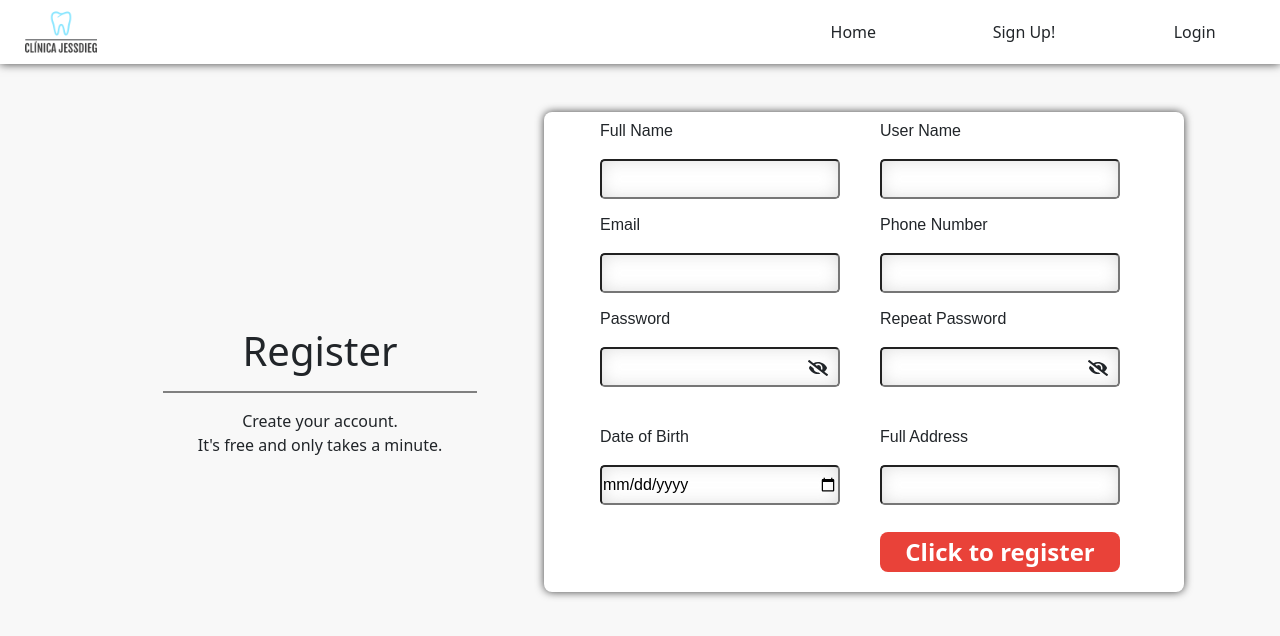
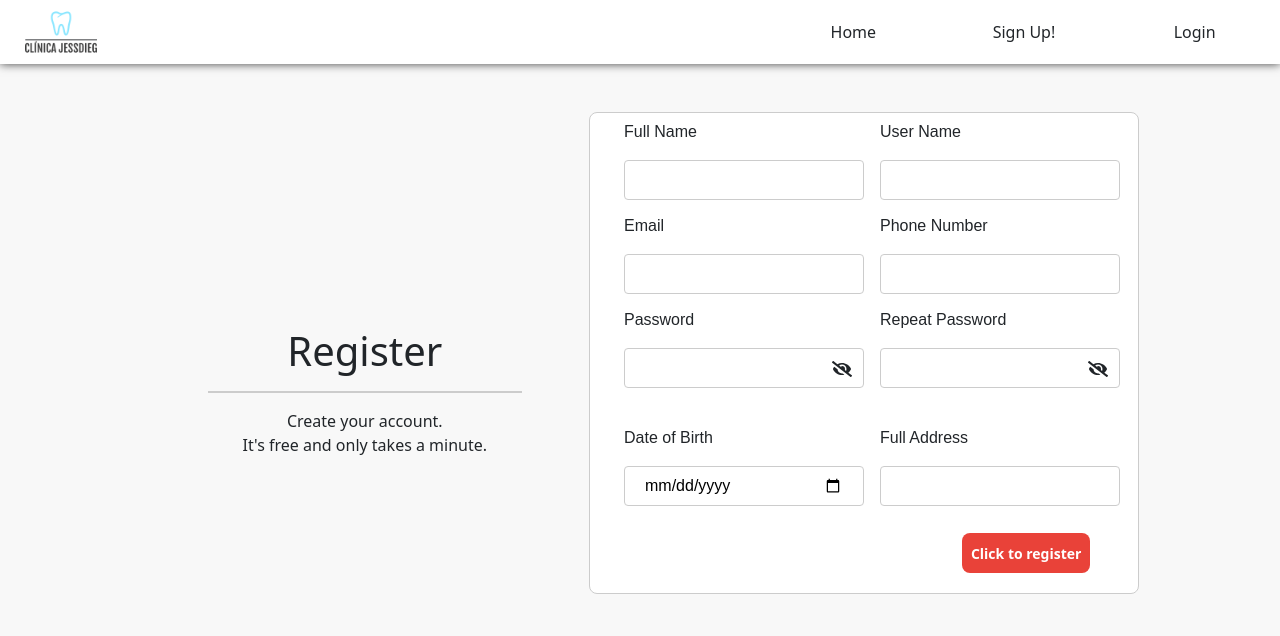
Before and after one commit to diegogb-08/Front-End-with-Reactjs, a React (Create React App) app: page /register in a window 1280 px wide. Shown: the top 636 px of the page. Built offline with nearby package versions, Linux system fonts and the light colour scheme.

Commit message:
input changed to smart line and modal set up

```diff
--- a/src/components/Config/Config.css
+++ b/src/components/Config/Config.css
@@ -4,6 +4,7 @@
     align-items: center;
     cursor: pointer;
     transition: 0.3s;
+    margin-bottom: 1rem;
 }
 
 .configComponent:hover{
--- a/src/components/Input/Input.css
+++ b/src/components/Input/Input.css
@@ -9,8 +9,14 @@
     height: 2.5rem;
     width: 15rem;
     background-color: white;
-    border-radius: 0.3rem;
-    box-shadow: inset 0px 0px 20px -5px rgba(187, 187, 187, 0.75);
+    border-radius: 4px;
+    padding: 12px 20px;
+    border: 1px solid #ccc;
+    display: inline-block;
+}
+
+.input:hover{
+    border: 1px solid rgb(77, 89, 252);
 }
 
 .iconInput {
--- a/src/components/Submit/Submit.css
+++ b/src/components/Submit/Submit.css
@@ -1,11 +1,11 @@
 .submitBtn {
     height: 2.5rem;
-    width: 15rem;
+    width: 8rem;
     border-radius: 0.5rem;
     background-color: #e94239;
     color: white;
     font-weight: bold;
-    font-size: 1.5rem;
+    font-size: 14px;
     border: none;
     cursor: pointer;
 }
--- a/src/containers/ModalForm/ModalForm.css
+++ b/src/containers/ModalForm/ModalForm.css
@@ -0,0 +1,12 @@
+.formModal{
+    display: flex;
+    flex-direction: column;
+    justify-content: center;
+    align-items: center;
+}
+
+.onHide {
+    display: flex;
+    justify-content: center;
+    align-items: center;
+}
--- a/src/containers/ModalForm/ModalForm.jsx
+++ b/src/containers/ModalForm/ModalForm.jsx
@@ -1,34 +1,5 @@
 import React from 'react'
-import Modal from 'react-bootstrap/Modal'
-import Button from 'react-bootstrap/Button'
-
-function MyVerticallyCenteredModal(props) {
-    return (
-      <Modal
-        {...props}
-        size="lg"
-        aria-labelledby="contained-modal-title-vcenter"
-        centered
-      >
-        <Modal.Header closeButton>
-          <Modal.Title id="contained-modal-title-vcenter">
-            Modal heading
-          </Modal.Title>
-        </Modal.Header>
-        <Modal.Body>
-          <h4>Centered Modal</h4>
-          <p>
-            Cras mattis consectetur purus sit amet fermentum. Cras justo odio,
-            dapibus ac facilisis in, egestas eget quam. Morbi leo risus, porta ac
-            consectetur ac, vestibulum at eros.
-          </p>
-        </Modal.Body>
-        <Modal.Footer>
-          <Button onClick={props.onHide}>Close</Button>
-        </Modal.Footer>
-      </Modal>
-    );
-  }
+import PopUpModal from './PopUpModal';
 
 function ModalForm() {
     const [modalShow, setModalShow] = React.useState(false);
@@ -39,7 +10,7 @@ function ModalForm() {
           Update User
         </div>
 
-        <MyVerticallyCenteredModal
+        <PopUpModal
           show={modalShow}
           onHide={() => setModalShow(false)}
         />
--- /dev/null
+++ b/src/containers/ModalForm/PopUpModal.jsx
@@ -0,0 +1,42 @@
+import React from 'react'
+import Modal from 'react-bootstrap/Modal'
+import Input from '../../components/Input/Input';
+import Submit from '../../components/Submit/Submit';
+import './ModalForm.css'
+
+function PopUpModal(props) {
+    const submit = async () => {
+
+    }
+
+    return (
+      <Modal
+        {...props}
+        // aria-labelledby="contained-modal-title-vcenter"
+        centered
+      >
+        <Modal.Header>
+          <Modal.Title id="contained-modal-title-vcenter">
+            Update your profile!
+          </Modal.Title>
+        </Modal.Header>
+        <Modal.Body>
+            <div className="formModal">
+                <Input type='text' name='fullName' title='Full Name' lenght='30'/>
+                <Input type='text' name='userName' title='User Name' lenght='30' />
+                <Input type='email' name='email' title='Email' lenght='30' />
+                <Input type='number' name='phoneNumber' title='Phone Number' lenght='12' />
+                <Input type='text' name='address' title='Full Address' lenght='250'/>
+            </div>
+        </Modal.Body>
+        <Modal.Footer>
+            <div className="onHide" onClick={props.onHide}>
+                <Submit type='submit' name='update' onClick={()=>submit()} title='Update Profile' />
+            </div>
+
+        </Modal.Footer>
+      </Modal>
+    );
+}
+
+export default PopUpModal
--- a/src/containers/Register/Register.css
+++ b/src/containers/Register/Register.css
@@ -27,12 +27,12 @@
 .line{
     width: 70%;
     height: 0.1rem;
-    background-color: gray;
+    background-color: #ccc;
     margin-top: 1rem;
     margin-bottom: 1rem;
 }
 .columnCardRegister{
-    width: 50%;
+    width: 43%;
     height: 100%;
 }
 
@@ -43,7 +43,7 @@
     justify-content: center;
     align-items: center;
     border-radius: 0.5rem;
-    box-shadow: 0px 0px 9px 0px rgba(0,0,0,0.75);
+    border: 1px solid #ccc;
     background-color: white;
 }
 .cardRegister {
@@ -52,7 +52,7 @@
     justify-content: center;
     align-items: center;
     height: 25rem;
-    width: 35rem;
+    width: 30rem;
 }
 
 .messageSubmit {
@@ -60,14 +60,22 @@
     flex-direction: row;
     justify-content: center;
     align-items: center;
+    width: 100%;
 }
 
 .message {
     color: red;
     height: 5rem;
-    width: 17rem;
+    width: 60%;
     font-style: italic;
     font-size: 12px;
     display: flex;
-    justify-content: center;
+    justify-content:center;
 }
+
+.submitContainer{
+    display: flex;
+    justify-content: flex-end;
+    width: 40%;
+    padding-right: 3rem;
+}
--- a/src/containers/Register/Register.jsx
+++ b/src/containers/Register/Register.jsx
@@ -126,7 +126,9 @@ const Register = () => {
                     </div>
                     <div className="messageSubmit">
                         <div className="message">{message}</div>
-                        <Submit type='submit' name='submit' onClick={()=>submit()} title='Click to register' />
+                        <div className="submitContainer">
+                            <Submit type='submit' name='submit' onClick={()=>submit()} title='Click to register' />
+                        </div>
                     </div>
                 </div>
             </div>
```
